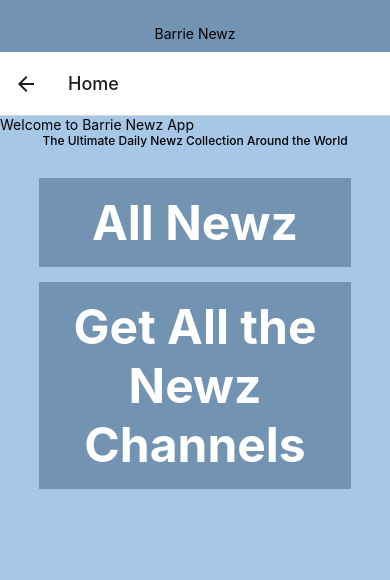
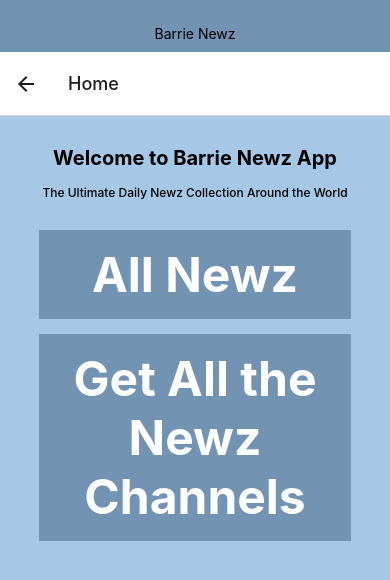
Before and after one commit to mahfuz-aftab/Programmers_ASSIGNMENT1_MDEV1014F22, a React Native app: screen /Home in a window 390 px wide. Shown: the top 580 px of the page. Built offline with nearby package versions, Linux system fonts and the light colour scheme.

Commit message:
refactor: add ScrollView to homepage

```diff
--- a/src/components/HomePage.tsx
+++ b/src/components/HomePage.tsx
@@ -1,5 +1,5 @@
 import React from 'react';
-import { Text, View, SafeAreaView, Pressable } from 'react-native';
+import { Text, View, SafeAreaView, Pressable, ScrollView } from 'react-native';
 
 import { globalStyles } from '../../styles/globalStyles';
 
@@ -7,8 +7,9 @@ import { globalStyles } from '../../styles/globalStyles';
 const HomePage = ({ navigation }: { navigation: any }) => {
     return (
         <SafeAreaView style={globalStyles.wrapper}>
+          <ScrollView>
             <View>
-                <Text style={globalStyles.appLebelTitleText}>Welcome to Barrie Newz App</Text>
+              <Text style={globalStyles.appLabelTitleText}>Welcome to Barrie Newz App</Text>
               <Text style={globalStyles.appLabelTagLine}>The Ultimate Daily Newz Collection Around the World</Text>
             </View>
 
@@ -23,6 +24,7 @@ const HomePage = ({ navigation }: { navigation: any }) => {
                 <Text style={globalStyles.defaultContainerHomeText}>Get All the Newz Channels</Text>
               </View>
             </Pressable>
+          </ScrollView>
         </SafeAreaView>
     )
 }
```
Lines whose indentation alone changed are shown as unchanged.
